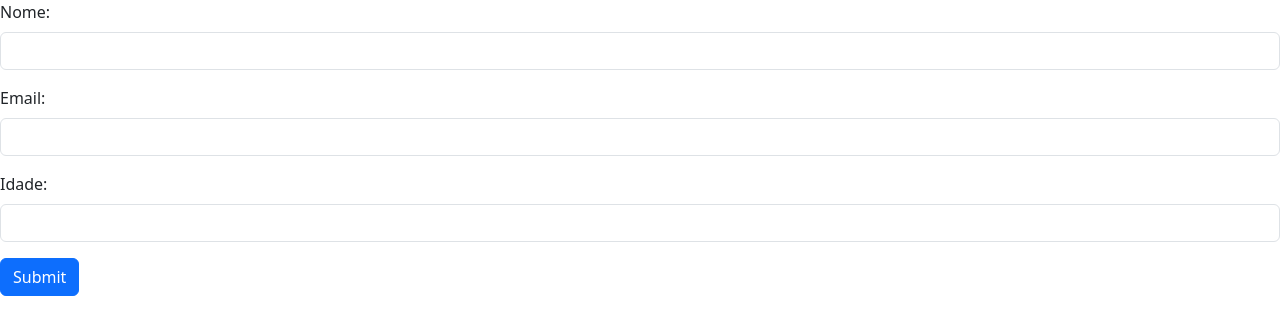
After one commit to R4PTOR-C/Flask_CRUD, a Flask app: page /adicionar_usuario in a window 1280 px wide. The commit adds this page. Shown: the top 335 px of the page. Run offline with Flask 3, Linux system fonts and the light colour scheme; some libraries are stand-ins or nearby versions.

Commit message:
Adiconado ciração de usuario

```diff
--- a/app.py
+++ b/app.py
@@ -1,5 +1,5 @@
 from config import DevelopmentConfig, ProductionConfig
-from flask import Flask, render_template
+from flask import Flask, render_template, request
 import psycopg2
 
 
@@ -11,7 +11,6 @@ app.config.from_object(DevelopmentConfig)
 @app.route('/')
 def show_table():
     # Código para buscar dados da tabela no banco de dados
-    # Substitua <sua_query> pela consulta SQL que recupera os dados da tabela
     conn = psycopg2.connect(host='localhost', user='rafael', password='nova_senha', database='banco_de_dados')
     cursor = conn.cursor()
     cursor.execute('SELECT * FROM usuarios')
@@ -22,5 +21,26 @@ def show_table():
     # Renderizar o template HTML e passar os dados para a página
     return render_template('index.html', data=data)
 
+@app.route('/adicionar_usuario', methods=['GET', 'POST'])
+def adicionar_usuario():
+    if request.method == 'POST':
+        # Lógica para adicionar o novo usuário ao banco de dados
+        nome = request.form.get('nome')
+        email = request.form.get('email')
+        idade = request.form.get('idade')
+
+        # Conecta-se ao banco de dados e insere o novo usuário
+        conn = psycopg2.connect(host='localhost', user='rafael', password='nova_senha', database='banco_de_dados')
+        cursor = conn.cursor()
+        cursor.execute('INSERT INTO usuarios (nome, email, idade) VALUES (%s, %s, %s)', (nome, email, idade))
+        conn.commit()
+        cursor.close()
+        conn.close()
+
+        return 'Usuário adicionado com sucesso!'
+    else:
+        return render_template('new.html')
+
+
 if __name__ == '__main__':
     app.run(debug=True)
--- /dev/null
+++ b/templates/new.html
@@ -0,0 +1,28 @@
+    <link href="https://cdn.jsdelivr.net/npm/bootstrap@5.3.0/dist/css/bootstrap.min.css" rel="stylesheet" integrity="sha384-9ndCyUaIbzAi2FUVXJi0CjmCapSmO7SnpJef0486qhLnuZ2cdeRhO02iuK6FUUVM" crossorigin="anonymous">
+
+
+<form method="POST" action="{{ url_for('adicionar_usuario') }}">
+
+    <div class="mb-3">
+    <label for="nome" class="form-label">Nome:</label>
+    <input type="text" class="form-control" id="nome" name="nome">
+
+  </div>
+
+    <div class="mb-3">
+    <label for="email" class="form-label">Email:</label>
+    <input type="email" class="form-control" id="email" name="email">
+
+  </div>
+
+    <div class="mb-3">
+    <label for="idade" class="form-label">Idade:</label>
+    <input type="number" class="form-control" id="idade"  name="idade">
+  </div>
+
+    <button type="submit" class="btn btn-primary">Submit</button>
+
+
+</form>
+
+    <script src="https://cdn.jsdelivr.net/npm/bootstrap@5.3.0/dist/js/bootstrap.bundle.min.js" integrity="sha384-geWF76RCwLtnZ8qwWowPQNguL3RmwHVBC9FhGdlKrxdiJJigb/j/68SIy3Te4Bkz" crossorigin="anonymous"></script>
```
Also changed, not shown: templates/index.html (+6 -1 lines).
